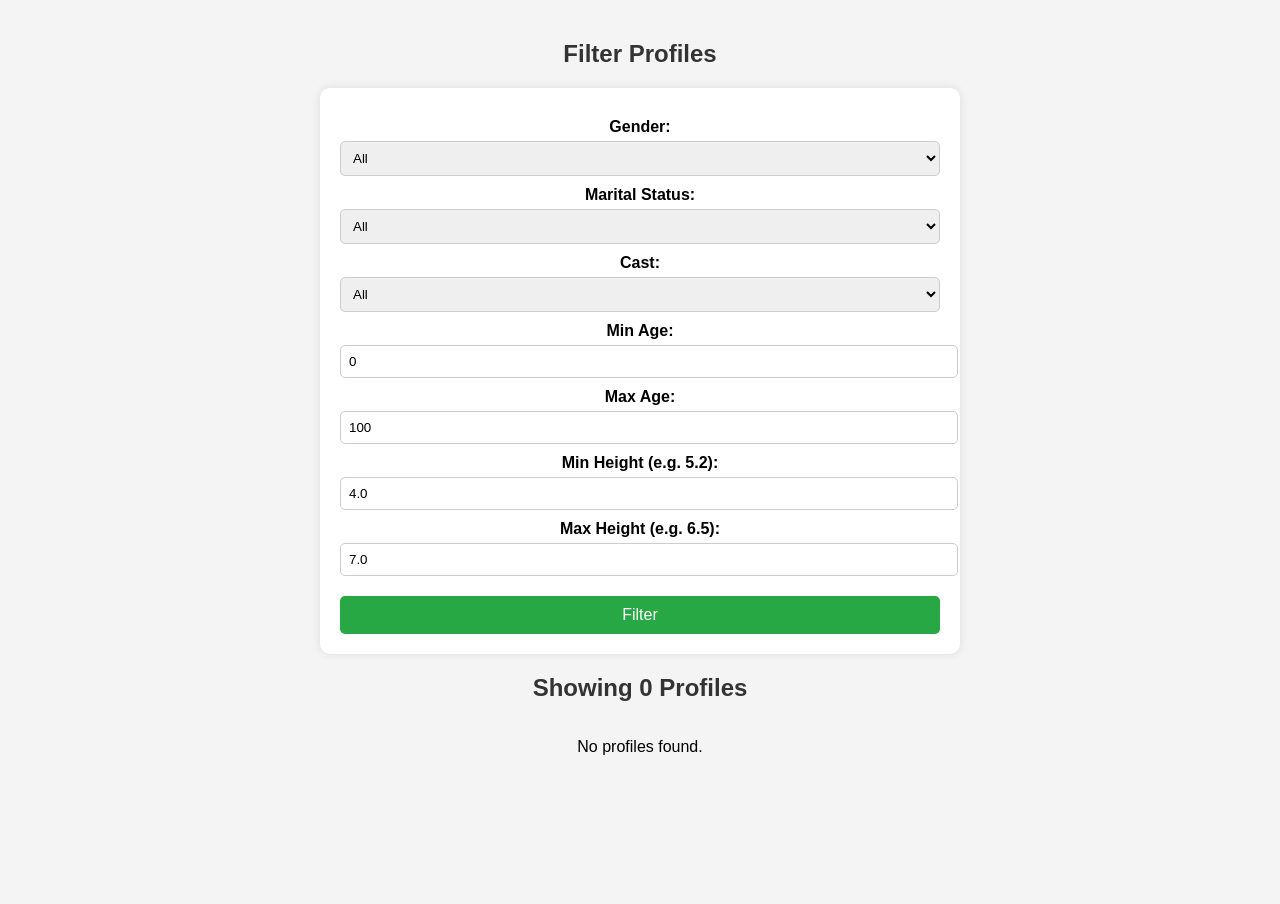
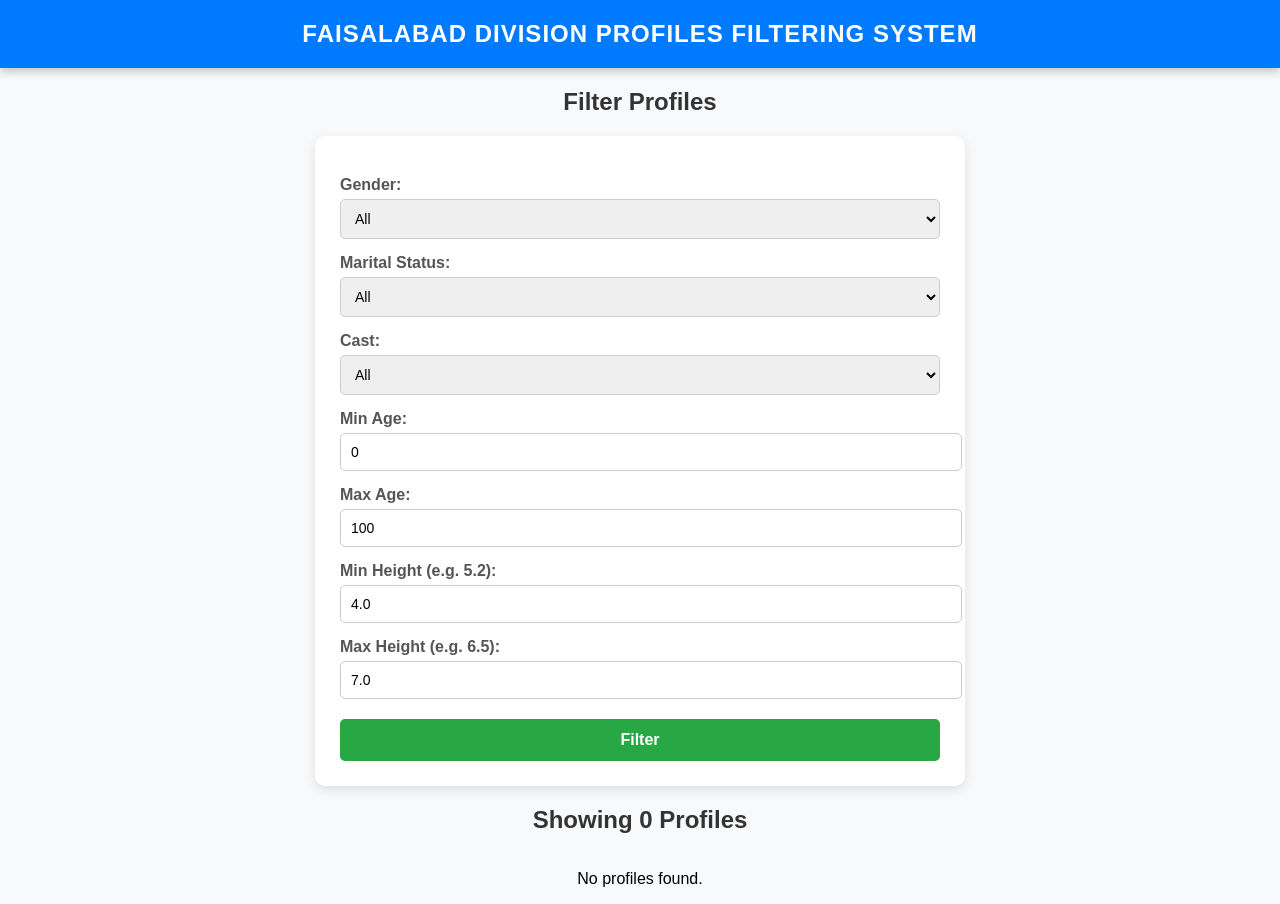
Before and after one commit to data-scientist686/marriage-profiles, a Flask app: page / in a window 1280 px wide. Before the commit the page ends 755 px from the top, so only its background shows below. Run offline with Flask 3, Linux system fonts and the light colour scheme.

Commit message:
Update index.html

```diff
--- a/templates/index.html
+++ b/templates/index.html
@@ -3,48 +3,64 @@
 <head>
     <meta charset="UTF-8">
     <meta name="viewport" content="width=device-width, initial-scale=1.0">
-    <title>Marriage Profiles</title>
+    <title>Faisalabad Division Profiles Filtering System</title>
     <style>
         /* General Page Styles */
         body {
-            font-family: Arial, sans-serif;
-            background-color: #f4f4f4;
+            font-family: 'Arial', sans-serif;
+            background-color: #f8f9fa;
             margin: 0;
+            padding: 0;
+            text-align: center;
+        }
+
+        /* Header Section */
+        .header {
+            background: #007bff;
+            color: white;
             padding: 20px;
-            text-align: center;
+            font-size: 24px;
+            font-weight: bold;
+            text-transform: uppercase;
+            letter-spacing: 1px;
+            box-shadow: 0px 4px 8px rgba(0, 0, 0, 0.2);
         }
 
         h2 {
             color: #333;
+            margin-top: 20px;
         }
 
         /* Form Styles */
         form {
             background: white;
-            padding: 20px;
+            padding: 25px;
             border-radius: 10px;
-            box-shadow: 0 0 10px rgba(0, 0, 0, 0.1);
+            box-shadow: 0 4px 12px rgba(0, 0, 0, 0.1);
             max-width: 600px;
-            margin: 0 auto;
+            margin: 20px auto;
+            text-align: left;
         }
 
         label {
             font-weight: bold;
             display: block;
-            margin-top: 10px;
+            margin-top: 15px;
+            color: #555;
         }
 
         input, select {
             width: 100%;
-            padding: 8px;
+            padding: 10px;
             margin-top: 5px;
             border: 1px solid #ccc;
             border-radius: 5px;
+            font-size: 14px;
         }
 
         button {
             margin-top: 20px;
-            padding: 10px;
+            padding: 12px;
             width: 100%;
             background: #28a745;
             color: white;
@@ -52,6 +68,8 @@
             border-radius: 5px;
             cursor: pointer;
             font-size: 16px;
+            font-weight: bold;
+            transition: background 0.3s ease-in-out;
         }
 
         button:hover {
@@ -70,10 +88,15 @@
             background: white;
             padding: 20px;
             border-radius: 10px;
-            box-shadow: 0 0 10px rgba(0, 0, 0, 0.1);
+            box-shadow: 0 4px 10px rgba(0, 0, 0, 0.1);
             width: 300px;
             margin: 15px;
             text-align: left;
+            transition: transform 0.2s ease-in-out;
+        }
+
+        .profile:hover {
+            transform: scale(1.05);
         }
 
         .profile pre {
@@ -98,6 +121,11 @@
     </style>
 </head>
 <body>
+
+    <!-- Header Section -->
+    <div class="header">
+        Faisalabad Division Profiles Filtering System
+    </div>
 
     <h2>Filter Profiles</h2>
     <form method="post">
@@ -145,7 +173,7 @@
         <button type="submit">Filter</button>
     </form>
 
-    <h2>Showing {{ profiles|length }} Profiles</h2>  <!-- Single heading below filter button -->
+    <h2>Showing {{ profiles|length }} Profiles</h2>
 
     <div class="profiles-container">
         {% if profiles %}
```
